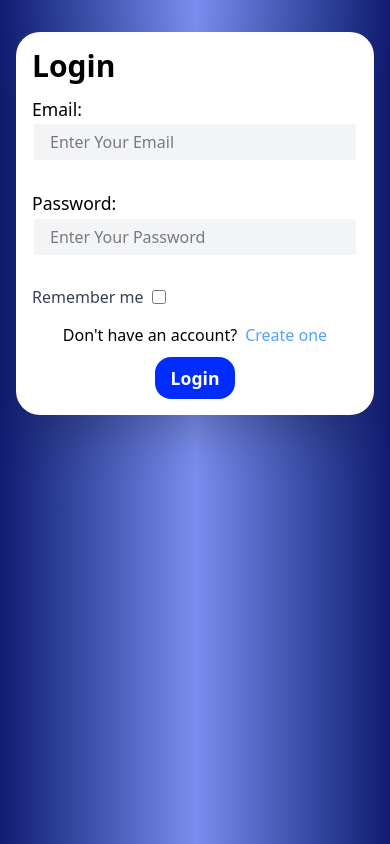
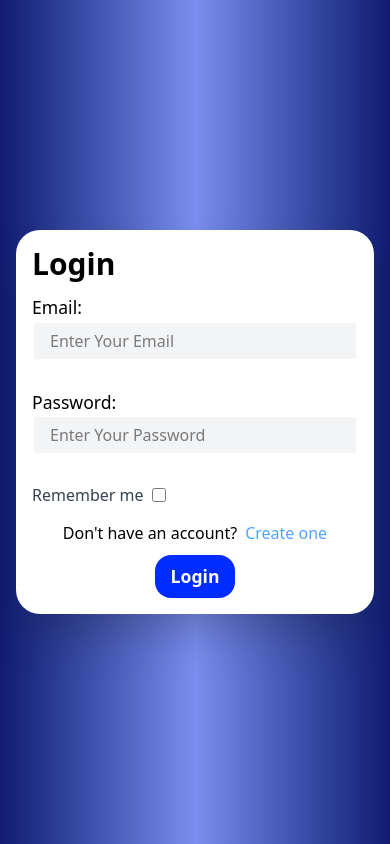
Before and after one commit to IbrahimZherati/StudyBuddy, a Next.js app in the folder studybuddy-frontend/: page /login in a window 390 px wide. Built offline with nearby package versions, Linux system fonts and the light colour scheme.

Commit message:
Fixed register/login form not being centered in mobile screens

```diff
--- a/studybuddy-frontend/app/(auth)/layout.jsx
+++ b/studybuddy-frontend/app/(auth)/layout.jsx
@@ -1,10 +1,10 @@
 export default function RootLayout({ children }) {
 	return (
-		<main className="w-full min-h-dvh overflow-y-auto
+		<main className="w-full min-h-dvh
 						bg-linear-90 from-[#111b71] via-[#7b8eef] to-[#111b71]"
 		>
 
-			<div className="flex justify-center items-start md:items-center w-full min-h-dvh px-4 py-8">
+			<div className="flex-row-center w-full min-h-dvh px-4 py-8">
 				{children}
 			</div>
 		</main>
```
